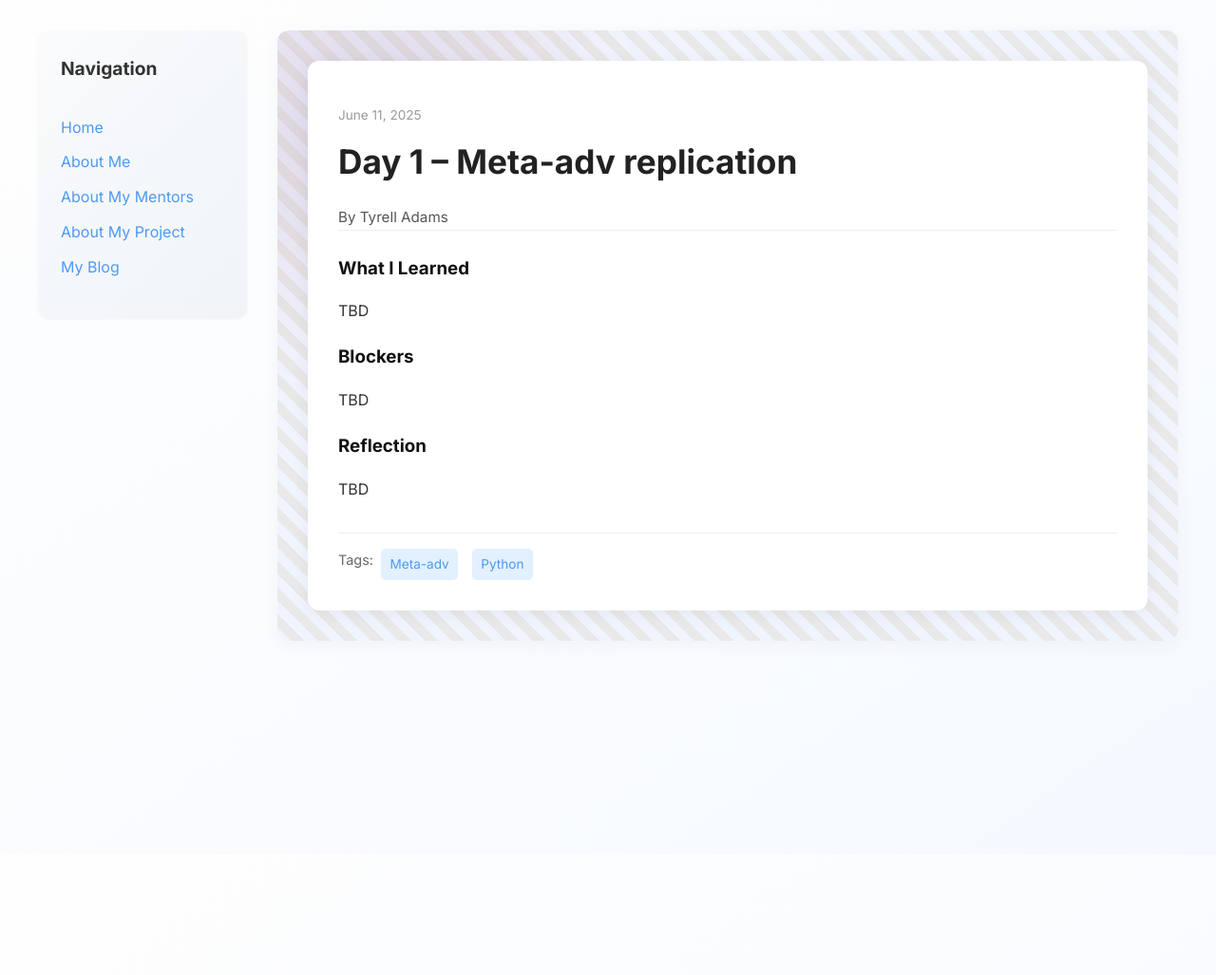
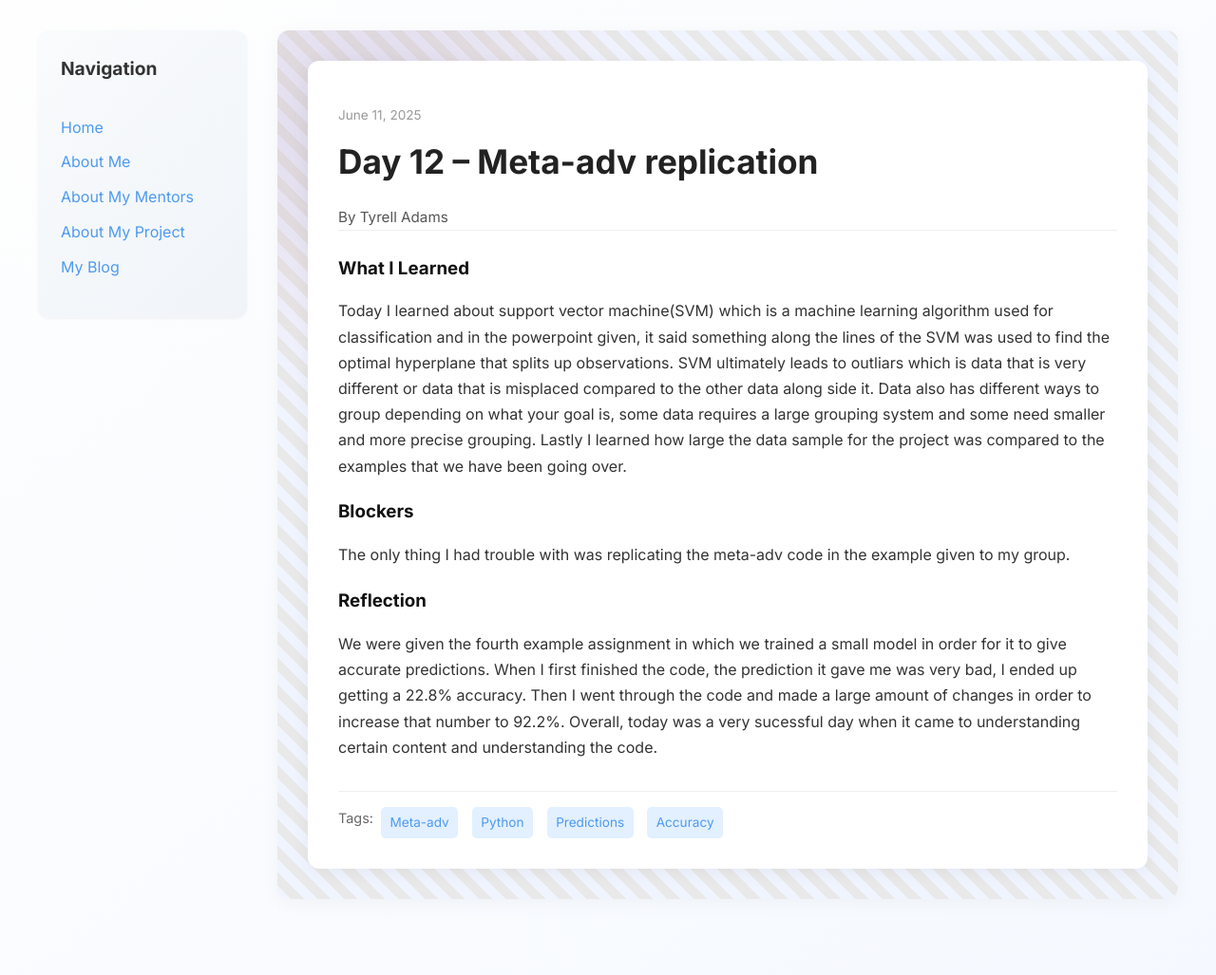
Before and after one commit to Tyrell-Adams/Tyrell-Adams.github.io, a Jekyll site: the page built from _posts/2025-06-11-day-12.md, in a window 1280 px wide. Shown: the whole page at 95% size. Built offline with Jekyll 4.4.1, drawn with Linux system fonts in a browser that asks for light colours; before the commit the page ends 900 px from its top, so only the background shows below that.

Commit message:
Update 2025-06-11-day-12.md

```diff
--- a/_posts/2025-06-11-day-12.md
+++ b/_posts/2025-06-11-day-12.md
@@ -1,15 +1,15 @@
 ---
 layout: post
-title: "Day 1 – Meta-adv replication"
+title: "Day 12 – Meta-adv replication"
 date: 2025-06-11
 author: Tyrell Adams
 permalink: /day12.html
-tags: ["Meta-adv", "Python"]
+tags: ["Meta-adv", "Python", "Predictions", "Accuracy"]
 
 what_i_learned: |
-  TBD
+  Today I learned about support vector machine(SVM) which is a machine learning algorithm used for classification and in the powerpoint given, it said something along the lines of the SVM was used to find the optimal hyperplane that splits up observations. SVM ultimately leads to outliars which is data that is very different or data that is misplaced compared to the other data along side it. Data also has different ways to group depending on what your goal is, some data requires a large grouping system and some need smaller and more precise grouping. Lastly I learned how large the data sample for the project was compared to the examples that we have been going over.
 blockers: |
-  TBD
+  The only thing I had trouble with was replicating the meta-adv code in the example given to my group.
 reflection: |
-  TBD
+  We were given the fourth example assignment in which we trained a small model in order for it to give accurate predictions. When I first finished the code, the prediction it gave me was very bad, I ended up getting a 22.8% accuracy. Then I went through the code and made a large amount of changes in order to increase that number to 92.2%. Overall, today was a very sucessful day when it came to understanding certain content and understanding the code.
 ---
```
